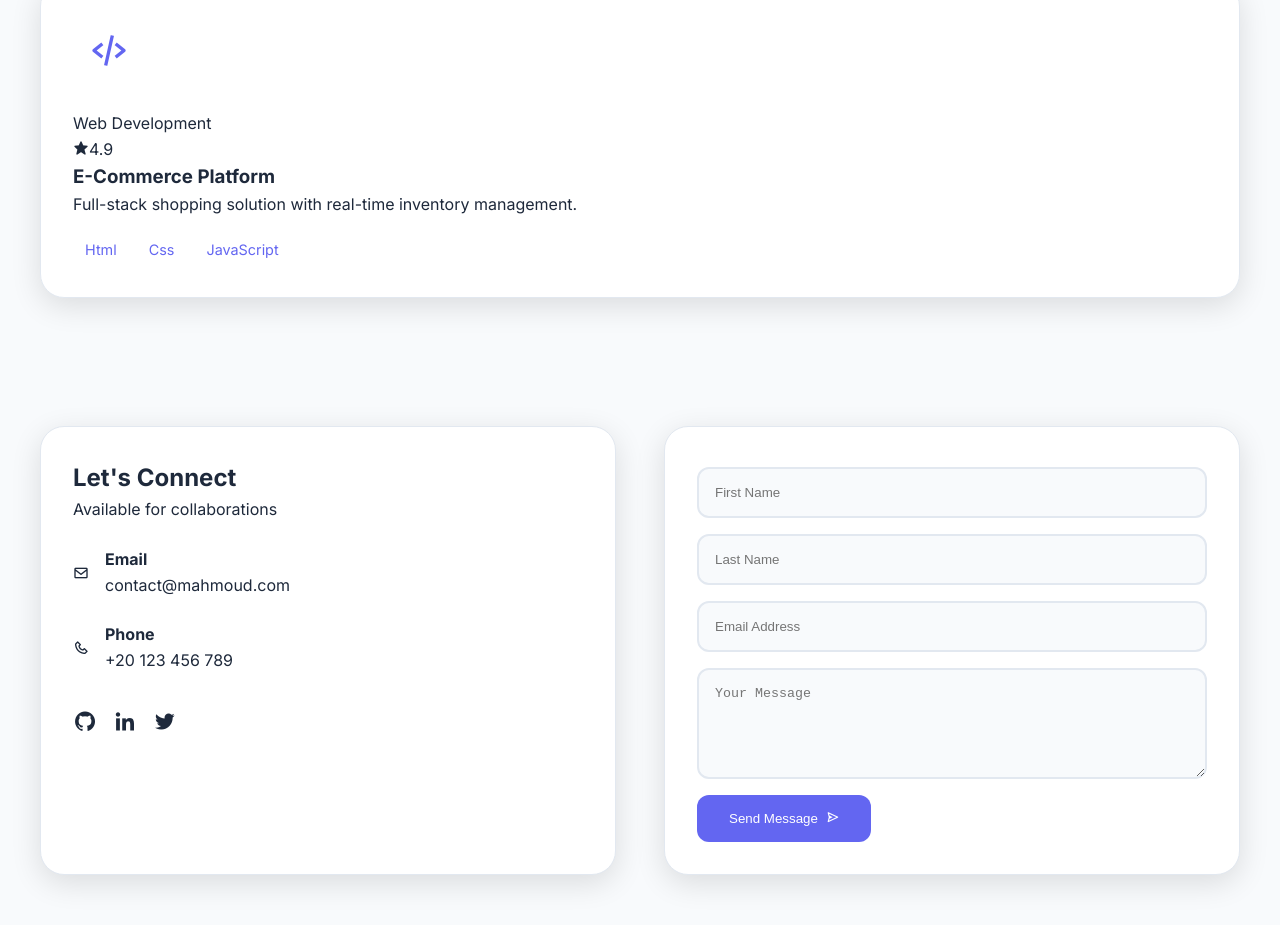
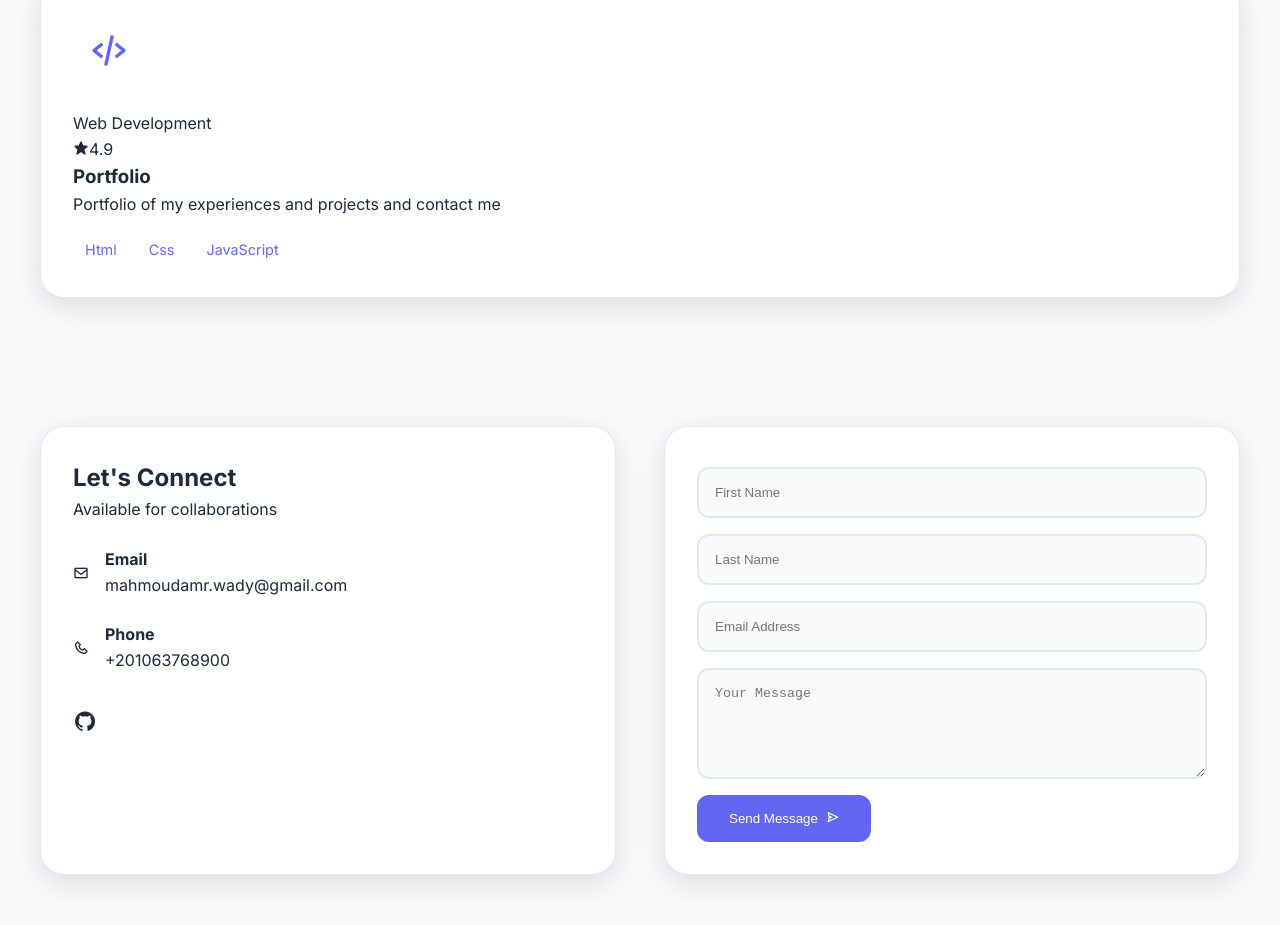
Before and after one commit to mahmoudx-ui/portfolio., a plain HTML site: page index.html in a window 1280 px wide. Shown: the part 1912-2837 px from the top of the page. Drawn offline with nearby package versions, Linux system fonts and the light colour scheme.

Commit message:
Update index.html

```diff
--- a/index.html
+++ b/index.html
@@ -9,7 +9,7 @@
     <link rel="stylesheet" href="style.css">
 </head>
 <body>
-    <!-- Header -->
+
     <header class="glass-header">
         <nav class="navbar">
             <div class="nav-brand">
@@ -32,7 +32,7 @@
         </nav>
     </header>
 
-    <!-- Hero Section -->
+
     <section id="home" class="hero-section">
         <div class="hero-content">
             <div class="hero-text">
@@ -58,7 +58,7 @@
         </div>
     </section>
 
-    <!-- Skills Section -->
+
     <section id="skills" class="skills-section">
         <div class="section-header">
             <h2 class="section-title">Technical Skills</h2>
@@ -66,7 +66,7 @@
         </div>
 
         <div class="skills-grid">
-            <!-- HTML5 Card -->
+
             <div class="skill-card">
                 <div class="skill-icon">
                     <i class='bx bxl-html5'></i>
@@ -78,7 +78,7 @@
                 <span class="skill-percent">95%</span>
             </div>
 
-            <!-- CSS3 Card -->
+
             <div class="skill-card">
                 <div class="skill-icon">
                     <i class='bx bxl-css3'></i>
@@ -90,7 +90,7 @@
                 <span class="skill-percent">90%</span>
             </div>
 
-            <!-- JavaScript Card -->
+
             <div class="skill-card">
                 <div class="skill-icon">
                     <i class='bx bxl-javascript'></i>
@@ -102,7 +102,7 @@
                 <span class="skill-percent">70%</span>
             </div>
 
-            <!-- Flutter Card -->
+
             <div class="skill-card">
                 <div class="skill-icon">
                     <i class='bx bxl-flutter'></i>
@@ -116,7 +116,7 @@
         </div>
     </section>
 
-    <!-- Projects Section -->
+
     <section id="projects" class="projects-section">
         <div class="section-header">
             <h2 class="section-title">Featured Projects</h2>
@@ -137,9 +137,9 @@
                         </div>
                     </div>
                 </div>
-                <h3 class="project-title">E-Commerce Platform</h3>
+                <h3 class="project-title">Portfolio</h3>
                 <p class="project-description">
-                    Full-stack shopping solution with real-time inventory management.
+                    Portfolio of my experiences and projects and contact me
                 </p>
                 <div class="project-tech-stack">
                     <span class="tech-badge">Html</span>
@@ -150,7 +150,7 @@
         </div>
     </section>
 
-    <!-- Contact Section -->
+
     <section id="contact" class="contact-section">
         <div class="contact-container">
             <div class="contact-info-card">
@@ -164,7 +164,7 @@
                         <i class='bx bx-envelope'></i>
                         <div class="detail-content">
                             <h4>Email</h4>
-                            <p>contact@mahmoud.com</p>
+                            <p>mahmoudamr.wady@gmail.com</p>
                         </div>
                     </div>
 
@@ -172,7 +172,7 @@
                         <i class='bx bx-phone'></i>
                         <div class="detail-content">
                             <h4>Phone</h4>
-                            <p>+20 123 456 789</p>
+                            <p>+201063768900</p>
                         </div>
                     </div>
 
@@ -180,12 +180,7 @@
                         <a href="#" class="social-icon">
                             <i class='bx bxl-github'></i>
                         </a>
-                        <a href="#" class="social-icon">
-                            <i class='bx bxl-linkedin'></i>
-                        </a>
-                        <a href="#" class="social-icon">
-                            <i class='bx bxl-twitter'></i>
-                        </a>
+
                     </div>
                 </div>
             </div>
```
